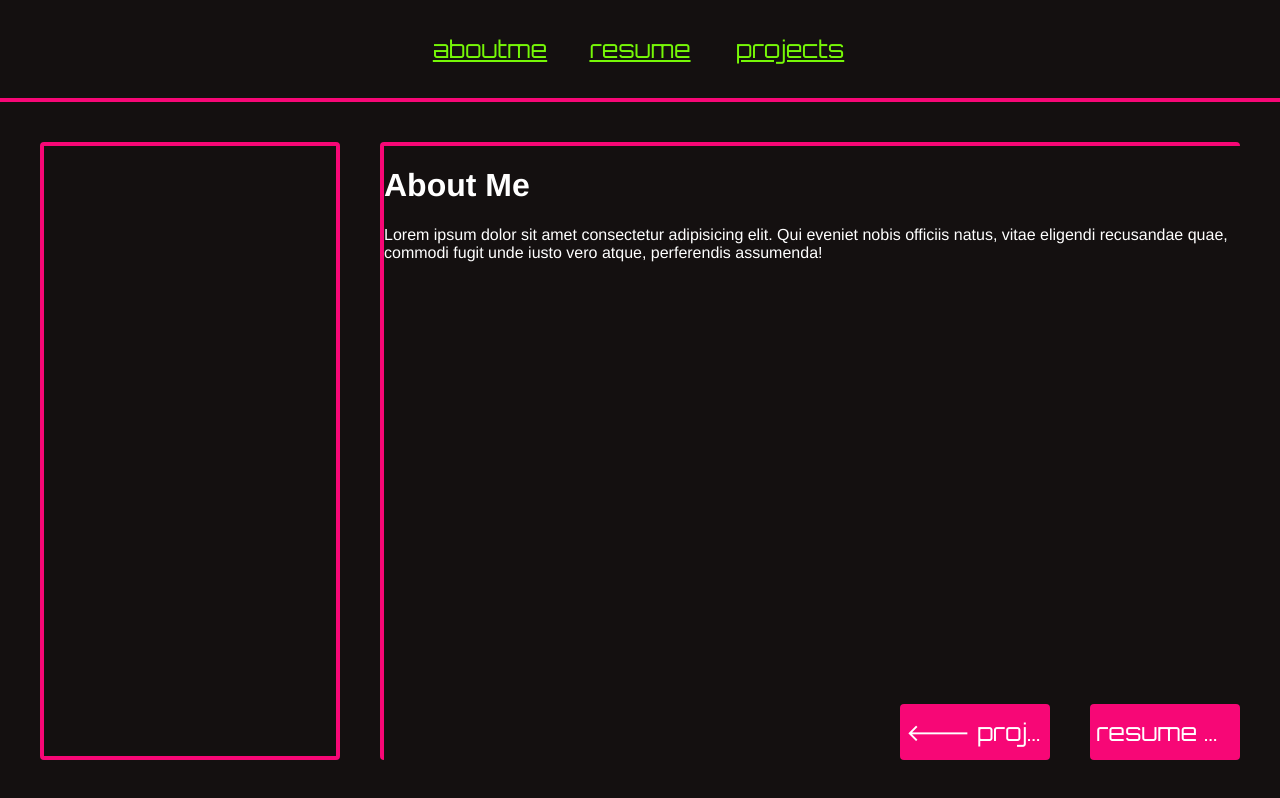
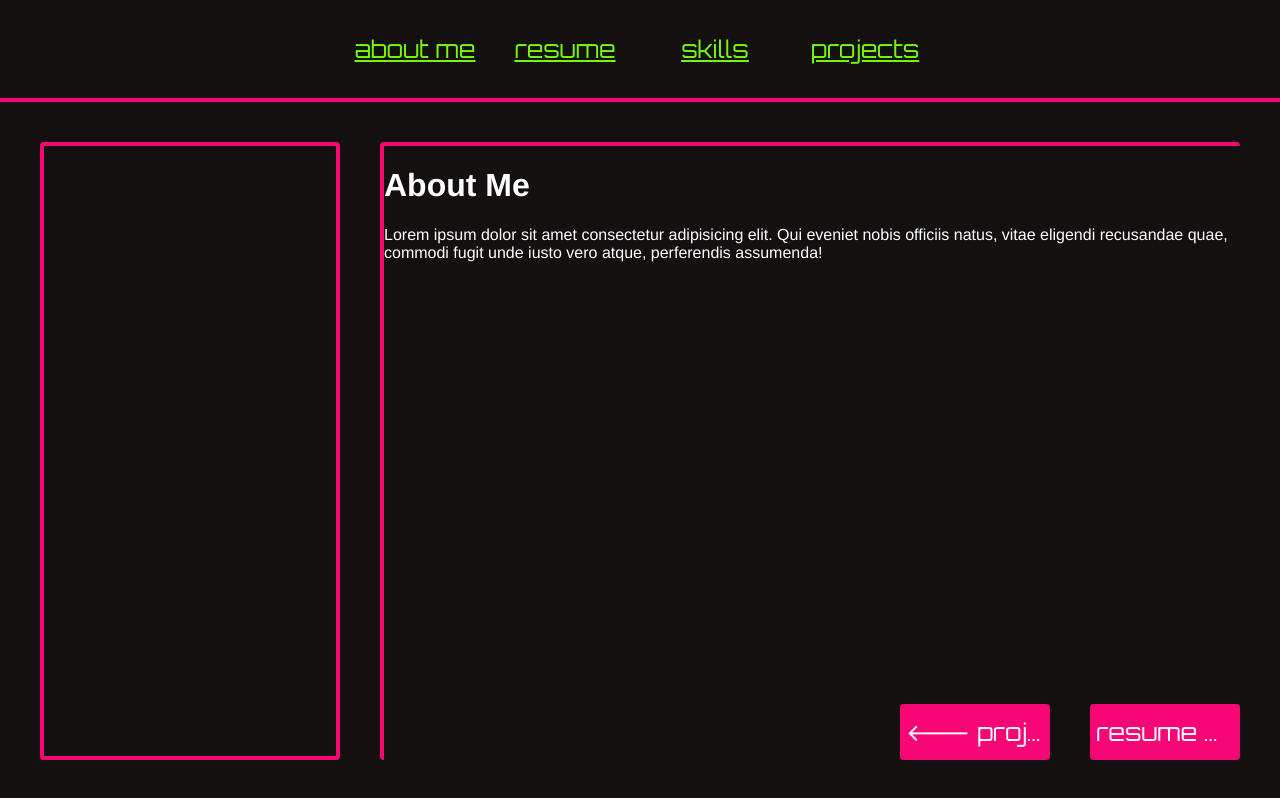
Before and after one commit to m-pihlak/PortfolioWebapp, a Vue app: page /#/ in a window 1280 px wide. Built offline with nearby package versions, Linux system fonts and the light colour scheme.

Commit message:
Changed routing
Added new route, changed route name for landing page route. Switched landing page route alias and path for consistency.
Added beforeEach, which updates current route index in vuex store before switching to next route

```diff
--- a/src/router/index.js
+++ b/src/router/index.js
@@ -3,21 +3,27 @@ import VueRouter from 'vue-router'
 
 import AboutMe from '@/views/AboutMe.vue'
 import ResumeView from '@/views/ResumeView.vue'
+import SkillsView from '@/views/SkillsView.vue'
 import ProjectsView from '@/views/ProjectsView.vue'
 
 Vue.use(VueRouter)
 
 const routes = [
     {
-        path: '/',
-        alias: '/aboutme',
-        name: 'aboutme',
+        path: '/aboutme',
+        alias: '/',
+        name: 'about me',
         component: AboutMe
     },
     {
         path: '/resume',
         name: 'resume',
         component: ResumeView
+    },
+    {
+        path: '/skills',
+        name: 'skills',
+        component: SkillsView
     },
     {
         path: '/projects',
@@ -30,4 +36,15 @@ const router = new VueRouter({
   routes
 })
 
+import store from '@/store'
+
+router.beforeEach(async (to, from, next) => {
+    store.dispatch({
+        type: 'updateRouteIndex',
+        path: to.path
+    })
+    from
+    next()
+})
+
 export default router
```
